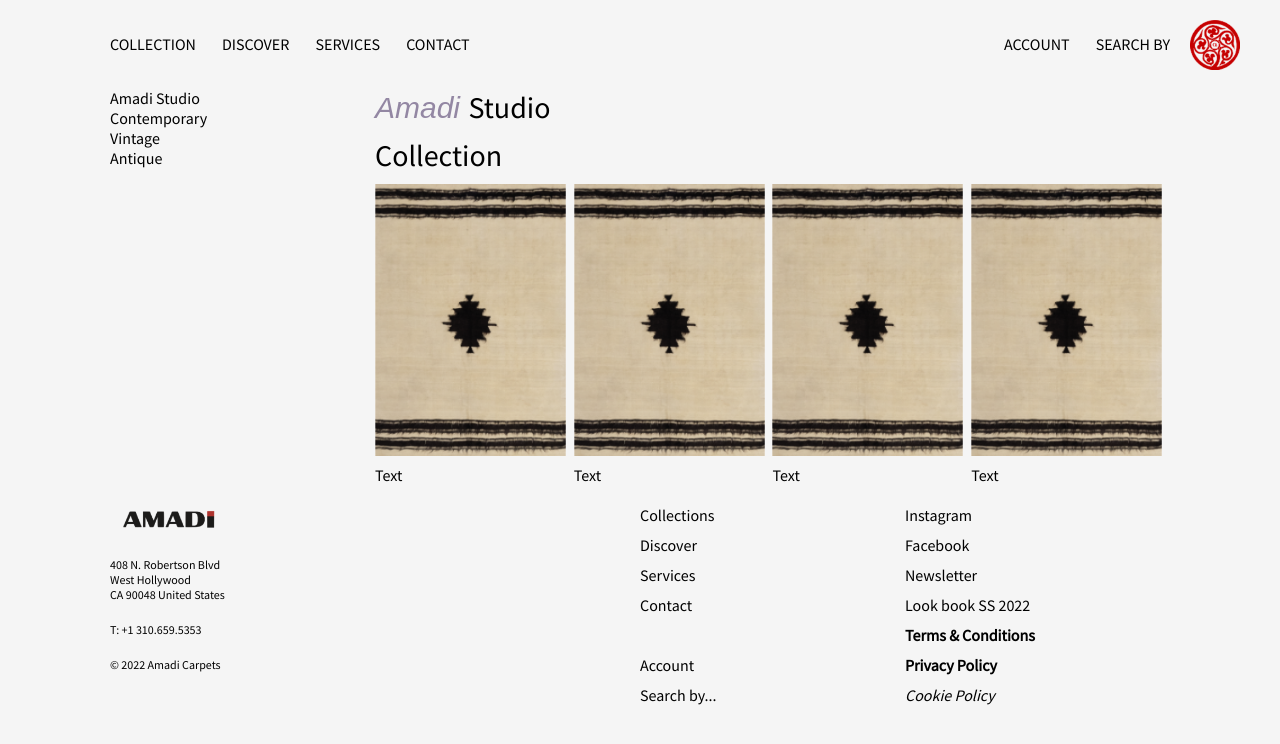
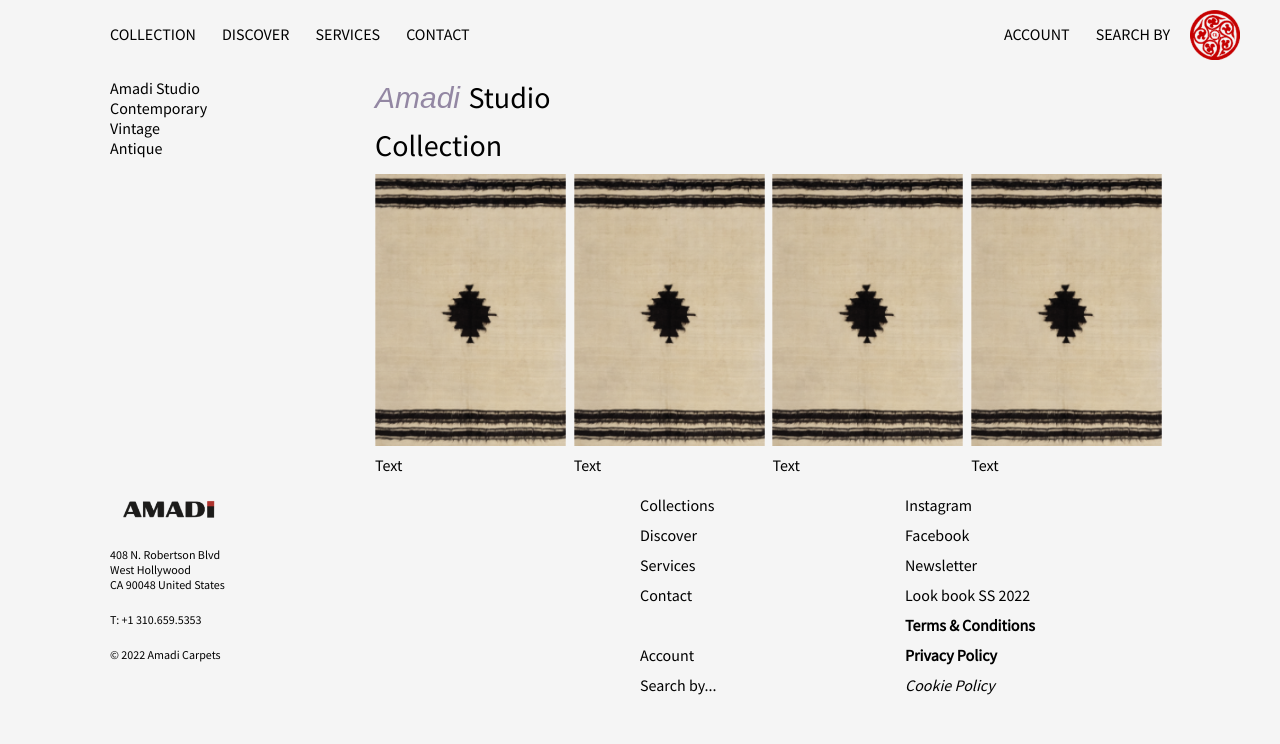
Before and after one commit to NRGSurf/amadi_template, a plain HTML site: page website/collection.html in a window 1280 px wide. Drawn offline with nearby package versions, Linux system fonts and the light colour scheme; a web font is replaced by a local one.

Commit message:
Fixed floating icon and mobile view

```diff
--- a/website/collection.html
+++ b/website/collection.html
@@ -2,6 +2,7 @@
 <html lang="en">
   <head>
     <meta charset="UTF-8" />
+    <meta name="viewport" content="width=device-width, initial-scale=1" />
     <title>Amadi</title>
     <link
       href="https://fonts.googleapis.com/css?family=Source Sans Pro"
--- a/website/styles.css
+++ b/website/styles.css
@@ -29,11 +29,12 @@ body {
 
 .main-icon {
   display: none;
-  position: absolute;
   width: 50px;
   height: 50px;
-  top: 20px;
+  position: fixed;
+  top: 10px;
   right: 40px;
+  z-index: 99;
 }
 
 ul {
@@ -617,7 +618,7 @@ footer li {
 
 @media (min-width: 900px) {
   .container {
-    padding: 10px 100px;
+    padding: 0px 100px;
   }
 
   .text-header {
```
Also changed, not shown: website/index.html (+1 -0 lines).
